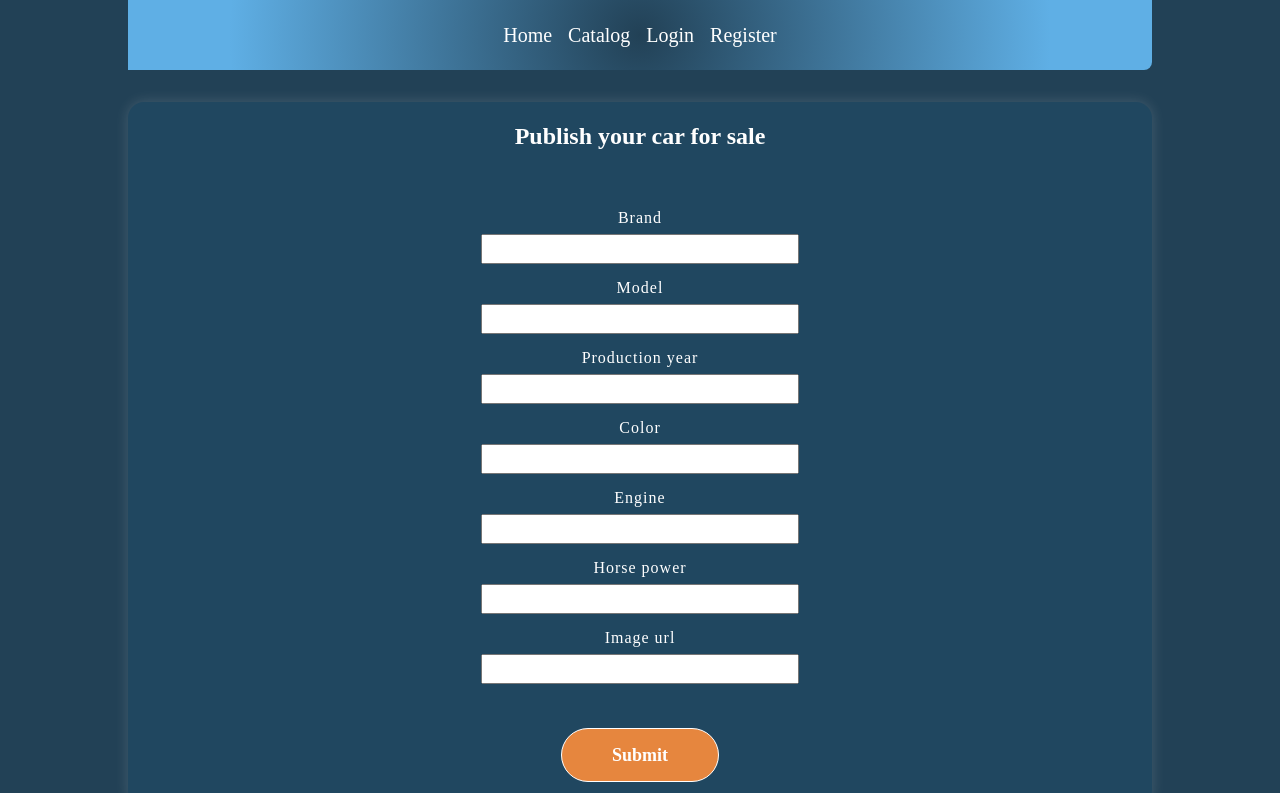
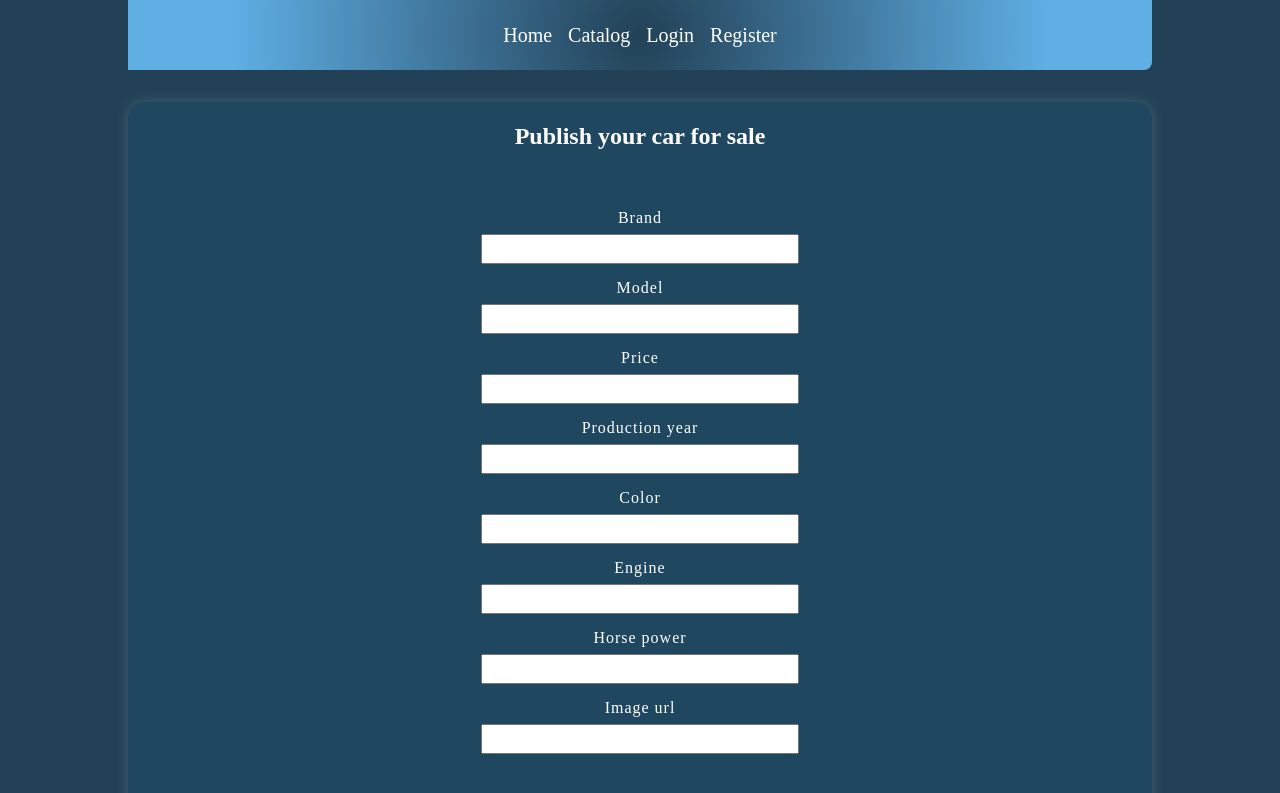
Before and after one commit to Dimo-Hristov/Auto-explorer, a React (Create React App) app in the folder client/: page /publish in a window 1280 px wide. Shown: the top 793 px of the page. Built offline with nearby package versions, Linux system fonts and the light colour scheme; no server answers.

Commit message:
add price input in publish page

```diff
--- a/client/src/components/PublishPage/PublishPage.js
+++ b/client/src/components/PublishPage/PublishPage.js
@@ -37,6 +37,13 @@ export const PublishPage = () => {
                     name="model"
                     id="model"
                     value={formValues.model}
+                    onChange={onChange}
+                />
+                <label htmlFor="price">Price</label>
+                <input type="number"
+                    name="price"
+                    id="price"
+                    value={formValues.price}
                     onChange={onChange}
                 />
 
```
